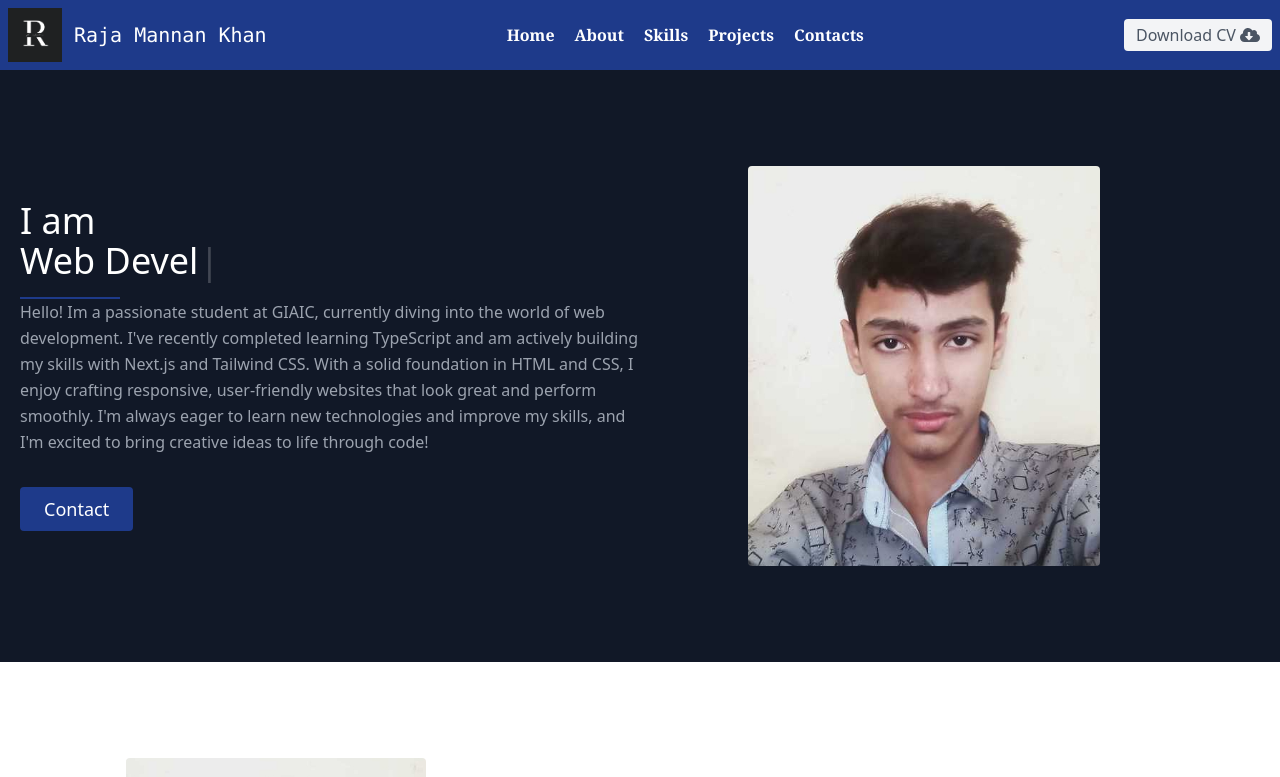
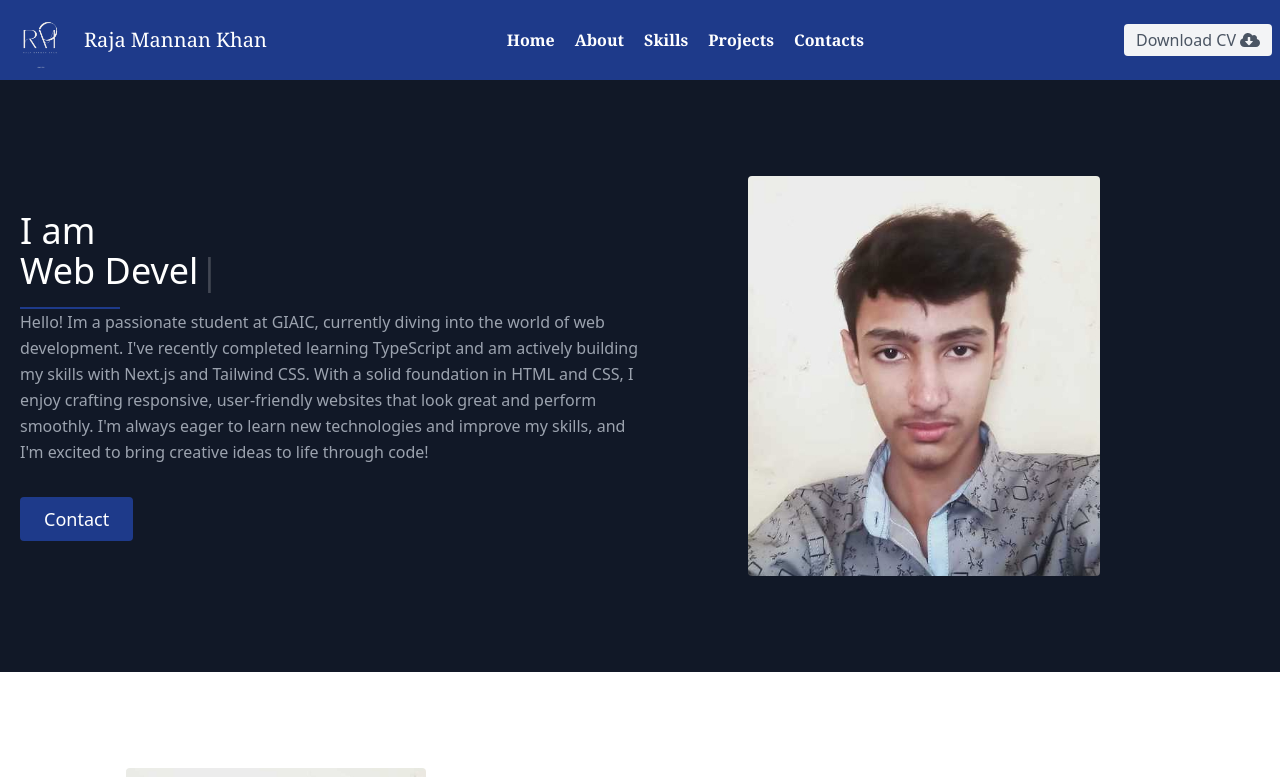
Before and after one commit to RajaHadi/Portfolio, a Next.js app: page / in a window 1280 px wide. Shown: the top 777 px of the page. Built offline with nearby package versions, Linux system fonts and the light colour scheme.

Commit message:
@logoChange

```diff
--- a/src/app/component/footer.tsx
+++ b/src/app/component/footer.tsx
@@ -2,7 +2,7 @@
 import Link from 'next/link';
 import React from 'react'
 import Image from 'next/image';
-import RhLogo from '../../../public/rhlogo.png';
+import RhLogo from '../../../public/new web logo.png';
 import { FaFacebook } from "react-icons/fa";
 import { FaInstagram } from "react-icons/fa"
 import { FaGithub } from "react-icons/fa";
--- a/src/app/component/navbar.tsx
+++ b/src/app/component/navbar.tsx
@@ -2,7 +2,7 @@
 import Link from 'next/link';
 import React from 'react'
 import Image from 'next/image';
-import SecondaryLogo from '../../../public/Secondary Logo.png';
+import SecondaryLogo from '../../../public/new web logo.png';
 
 import { FaCloudDownloadAlt } from "react-icons/fa";
 
@@ -15,13 +15,13 @@ const Navbar = () => {
     <a className="flex title-font font-medium items-center text-gray-900 mb-4 md:mb-0">
     <Image
   src={SecondaryLogo}
-  width={100}
-  height={100}
+  width={500}
+  height={200}
   alt="sorry"
-  className="w-[54px] bg-blue-900"
+  className="w-[64px] "
 />
 
-      <span className="ml-3 text-xl text-white font-mono">Raja Mannan Khan</span>
+      <span className="ml-3 text-xl text-white font-serif">Raja Mannan Khan</span>
     </a>
     <nav className="md:ml-auto md:mr-auto flex flex-wrap items-center text-base justify-center font-semibold font-serif">
       <Link href={"/"} className="mr-5 hover:text-blue-600 text-white">Home</Link>
```
Also changed, not shown: public/Main Logo.png (deleted), public/new web logo.png (added).
